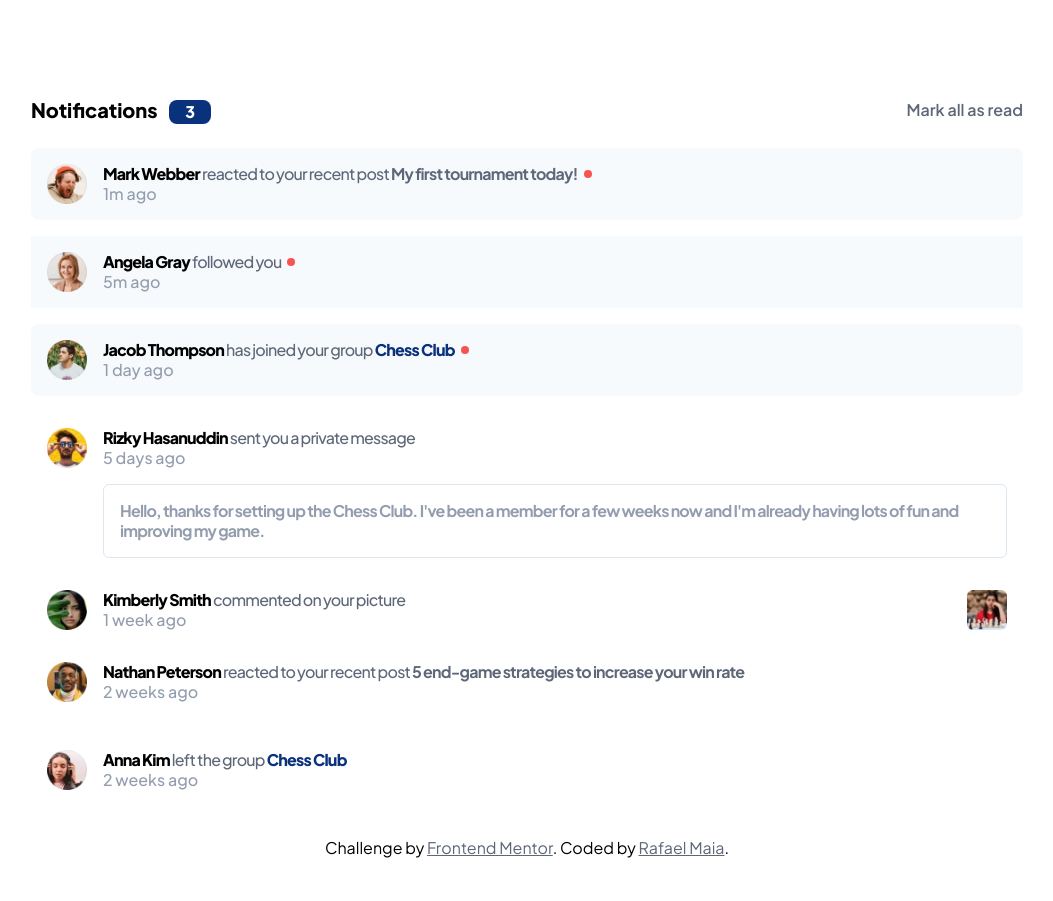
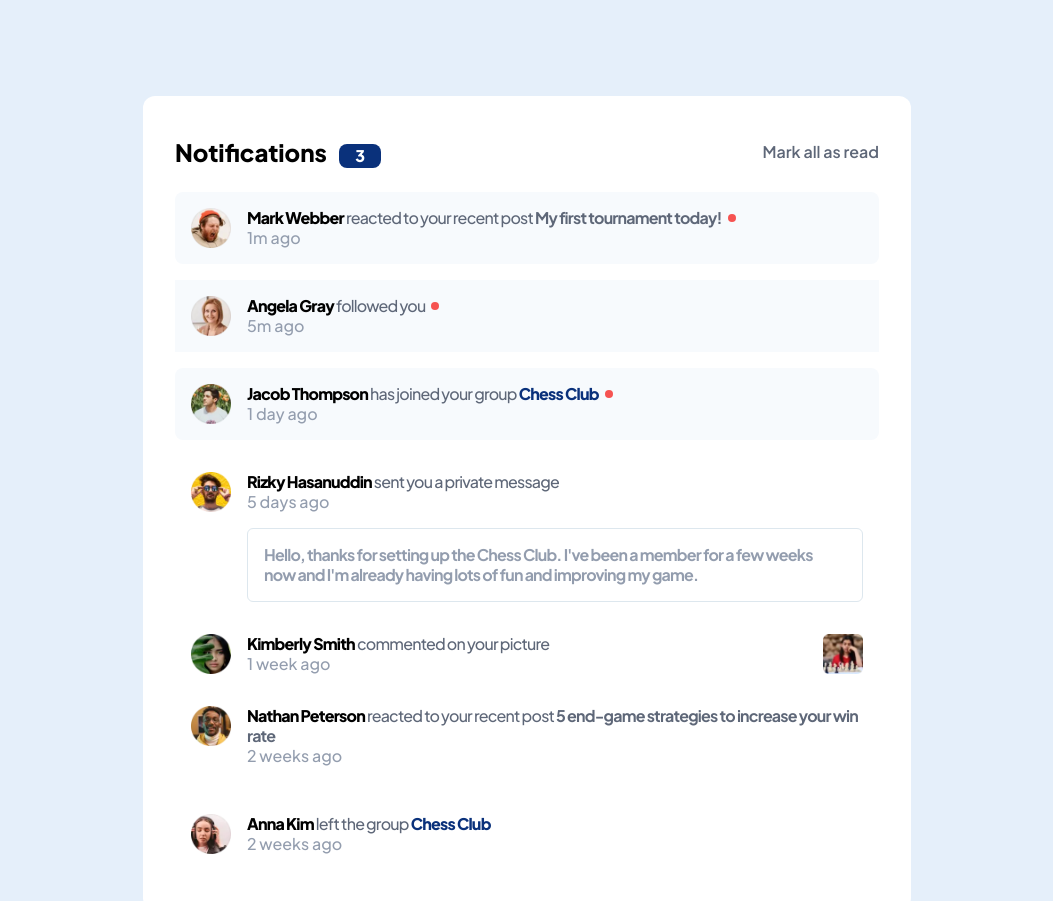
Before and after one commit to rafaeldevvv/frontendmentor-notifications-page, a website: page index.html in a window 1280 px wide. Shown: the top 901 px of the page, without its empty margins (113-1166 px from the left). Drawn offline with Linux system fonts and the light colour scheme.

Commit message:
feat: make responsive

```diff
--- a/index.html
+++ b/index.html
@@ -14,11 +14,13 @@
 
     <title>Frontend Mentor | Notifications page</title>
   </head>
-  <body class="py-6 sm:py-10 md:py-14 lg:py-24 font-sans">
-    <main class="container">
+  <body
+    class="py-6 sm:py-10 md:py-14 lg:py-24 sm:px-6 font-sans sm:bg-lightGrayishBlue-1"
+  >
+    <main class="container sm:rounded-xl bg-white sm:px-8 sm:py-10">
       <div class="flex justify-between items-center mb-6">
         <h1 class="font-extrabold">
-          <span class="text-xl"> Notifications </span>
+          <span class="text-xl sm:text-2xl"> Notifications </span>
           <span
             class="ml-2 rounded-lg bg-blue text-white inline-block px-4 text-md"
             >3</span
@@ -31,27 +33,6 @@
           Mark all as read
         </button>
       </div>
-
-      <!-- ############################################################################### -->
-      <!-- ############################################################################### -->
-      <!-- ############################################################################### -->
-      <!-- ############################################################################### -->
-      <!-- ############################################################################### -->
-      <!-- ############################################################################### -->
-      <!-- ############################################################################### -->
-      <!-- ############################################################################### -->
-      <!-- responsiveness -->
-      <!-- ############################################################################### -->
-      <!-- ############################################################################### -->
-      <!-- ############################################################################### -->
-      <!-- ############################################################################### -->
-      <!-- ############################################################################### -->
-      <!-- ############################################################################### -->
-      <!-- ############################################################################### -->
-      <!-- ############################################################################### -->
-      <!-- ############################################################################### -->
-      <!-- ############################################################################### -->
-      <!-- ############################################################################### -->
 
       <ul class="space-y-4">
         <li class="flex gap-x-4 bg-veryLightGrayishBlue rounded-lg p-4">
--- a/tailwind.config.js
+++ b/tailwind.config.js
@@ -23,7 +23,7 @@ module.exports = {
     },
     container: {
       screens: {
-        lg: "64rem"
+        lg: "48rem"
       },
       center: true,
       padding: "1rem"
```
Also changed, not shown: src/output.css.
